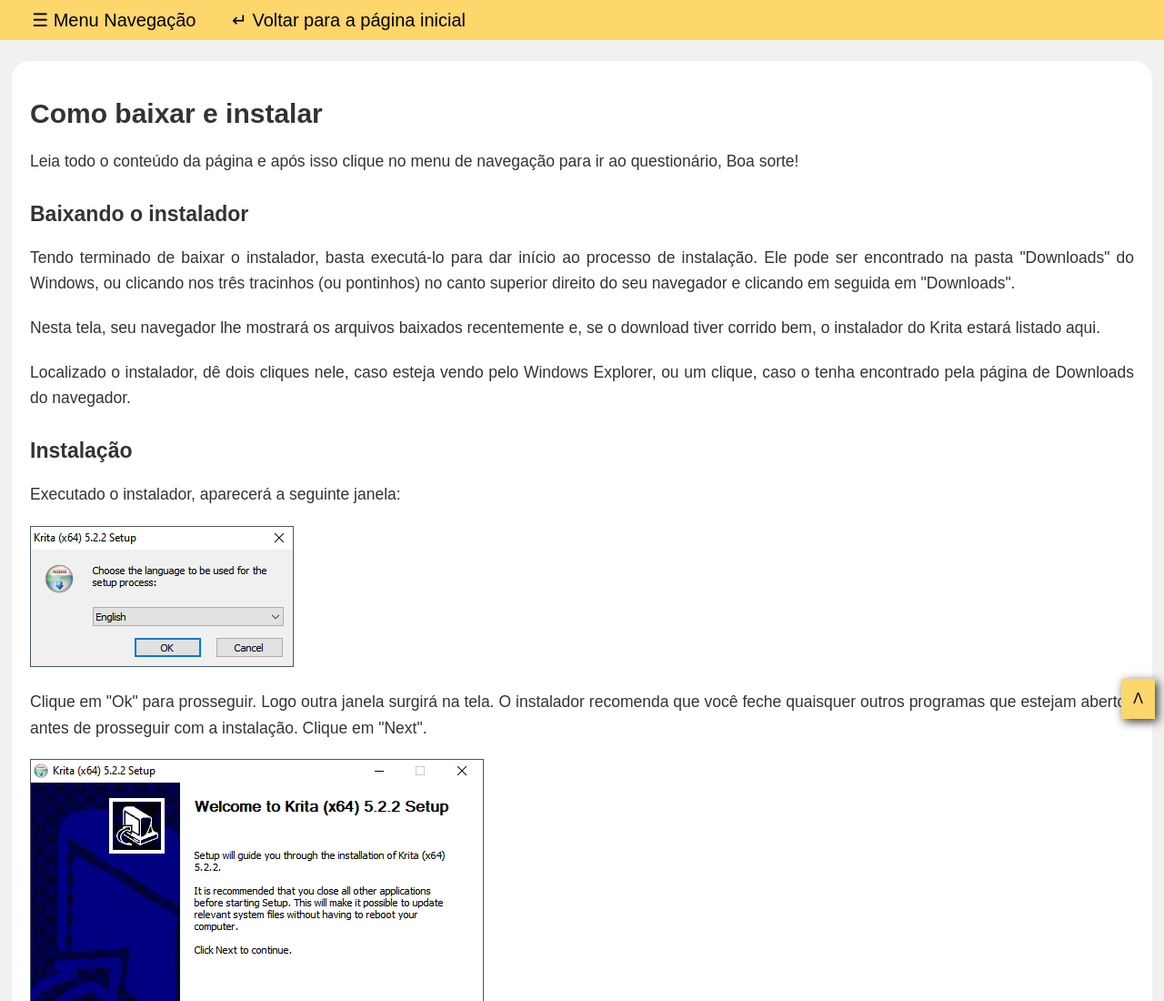
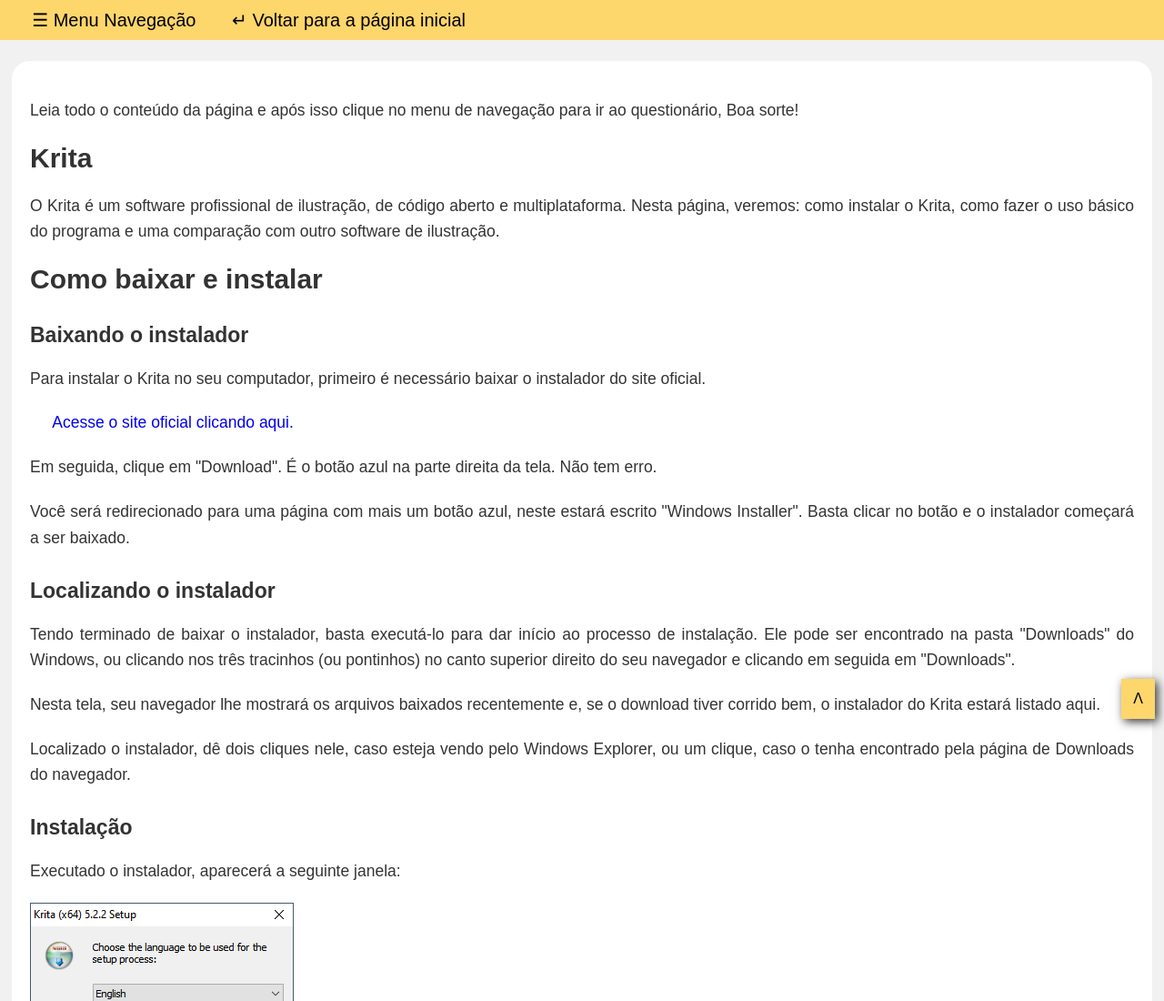
Before and after one commit to ifpe-palmares/flisol2024, a plain HTML site: page pages/krita/krita.html in a window 1280 px wide. Shown: the top 1100 px of the page at 91% size. Drawn offline with Linux system fonts and the light colour scheme.

Commit message:
Adições no conteúdo da página "Krita"

```diff
--- a/pages/krita/krita.html
+++ b/pages/krita/krita.html
@@ -27,9 +27,22 @@
     <main id="content">
         <section id="leitura">
             <article class="bloco">
+                <p>Leia todo o conteúdo da página e após isso clique no menu de navegação para ir ao questionário, Boa sorte!</p>
+
+                <h2>Krita</h2>
+                <p>O Krita é um software profissional de ilustração, de código aberto e multiplataforma. Nesta página, veremos: como instalar o Krita, como fazer o uso básico do programa e uma comparação com outro software de ilustração.</p>
+
                 <h2 id="como-baixar">Como baixar e instalar</h2>
-                <p>Leia todo o conteúdo da página e após isso clique no menu de navegação para ir ao questionário, Boa sorte!</p>
+
                 <h3>Baixando o instalador</h3>
+
+                <p>Para instalar o Krita no seu computador, primeiro é necessário baixar o instalador do site oficial. </p>
+                <p><a href="https://krita.org/en/">Acesse o site oficial clicando aqui.</a></p>
+                <p>Em seguida, clique em "Download". É o botão azul na parte direita da tela. Não tem erro.</p>
+                <p>Você será redirecionado para uma página com mais um botão azul, neste estará escrito "Windows Installer". Basta clicar no botão e o instalador começará a ser baixado.</p>
+
+                <h3>Localizando o instalador</h3>
+
                 <p>Tendo terminado de baixar o instalador, basta executá-lo para dar início ao processo de instalação. Ele pode ser encontrado na pasta "Downloads" do Windows, ou clicando nos três tracinhos (ou pontinhos) no canto superior direito do seu navegador e clicando em seguida em "Downloads".</p>
                 <p>Nesta tela, seu navegador lhe mostrará os arquivos baixados recentemente e, se o download tiver corrido bem, o instalador do Krita estará listado aqui.</p>
                 <p>Localizado o instalador, dê dois cliques nele, caso esteja vendo pelo Windows Explorer, ou um clique, caso o tenha encontrado pela página de Downloads do navegador.</p>
```
